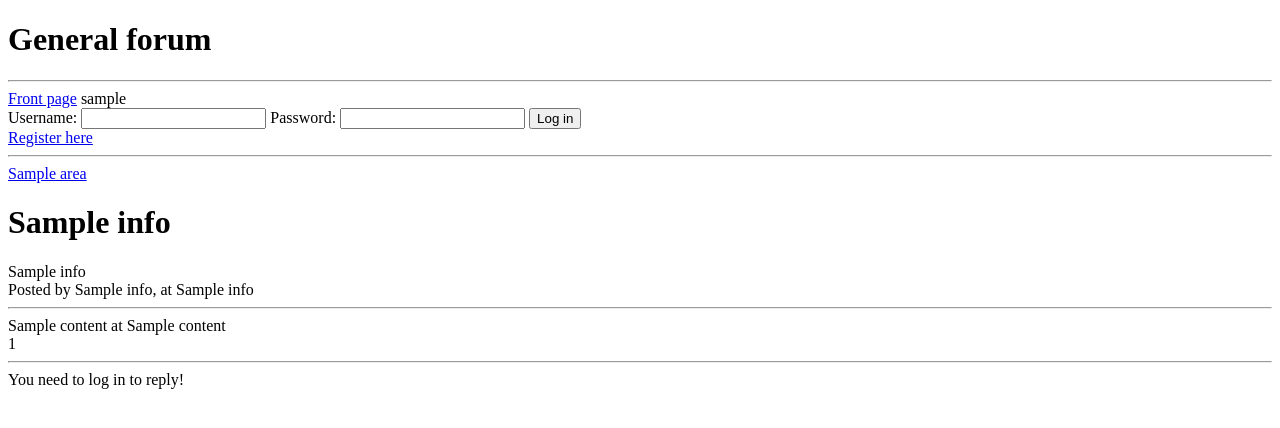
After one commit to mcdongo/forum, a Flask app: template templates/thread.html in a window 1280 px wide. The commit adds this page. Shown: the top 428 px of the page. Run offline with Flask 2, Linux system fonts and the light colour scheme; the template is opened without the code that fills it: most values are stand-ins (such as "Sample title", 1, 10 or a date in 2020).

Commit message:
Ensimmäinen toimiva osa sivusta; rekisteröinti sekä sisäänkirjautuminen toimii, ketjujen luonti ja niihen vastaaminen toimii. Etusivu vielä rikki, eikä admin-toimintoja ole lisätty.

```diff
--- a/app.py
+++ b/app.py
@@ -1,5 +1,5 @@
 from flask import Flask
-from flask import redirect, render_template, request, session, url_for
+from flask import redirect, render_template, request, session, url_for, abort
 from os import getenv
 
 
@@ -21,6 +21,7 @@ def login():
         return redirect(url_for("loginFailed",loginValue=status))
     #succesful login
     session["username"] = username
+    session["user_id"] = db.getId(username)
     return redirect("/")
 
 @app.route("/<int:loginValue>")
@@ -52,3 +53,47 @@ def registration():
 @app.route("/registrationfailed")
 def registrationFailed():
     return render_template("register.html",value="Username already exists.")
+
+@app.route("/area/<int:id>")
+def area(id):
+    area, contents = db.getArea(id)
+    if area == False or contents == False:
+        abort(403)
+
+    return render_template("area.html",area=area,contents=contents)
+
+@app.route("/area/<int:area_id>/<int:thread_id>")
+def thread(area_id,thread_id):
+    thread_info,contents = db.getThreadContent(thread_id)
+    if thread_info == False: #Check if thread is unlisted=deleted
+        abort(403)
+    area_name = db.getAreaName(thread_id)
+    return render_template("thread.html",info=thread_info,contents=contents,area=[area_id,area_name],thread_id=thread_id)
+
+@app.route("/newthread", methods=["POST"])
+def newThread():
+    if not session["username"]:
+        abort(403)
+    topic = request.form["topic"]
+    message = request.form["message"]
+    user_id = session["user_id"]
+    area_id = request.form["area_id"]
+    if len(topic) > 100 or len(message) > 1000:
+        return redirect("/area/{0}".format(area_id))
+
+    thread_id = db.createThread(topic,message,area_id,user_id)
+
+    return redirect("/area/{0}/{1}".format(area_id,thread_id))
+
+@app.route("/reply", methods=["POST"])
+def replytoThread():
+    message = request.form["message"]
+    thread_id = request.form["thread_id"]
+    area_id = request.form["area_id"]
+    user_id = session["user_id"]
+
+    if len(message) > 1000:
+        return redirect("/area/{0}/{1}".format(area_id,thread_id))
+
+    db.saveReply(message,thread_id,area_id,user_id)
+    return redirect("/area/{0}/{1}".format(area_id,thread_id))
--- a/templates/index.html
+++ b/templates/index.html
@@ -3,12 +3,10 @@
 {% block title %}Front page{% endblock %}
 {% block content %}
 <h1>Welcome to a general forum!</h1>
-
-<hr>
 <h2>Here are all of the discussion areas:</h2>
 {% for area in areas %}
-{{ area[0] }}<br>
-{{ area[1] }} threads, {{ area[2] }} messages, last posted at: {{ area[3] }}
+<a href="/area/{{ area[0] }}"">{{ area[1] }}</a><br>
+{{ area[2] }} threads, {{ area[3] }} messages, last posted at: {{ area[4] }}
 <hr>
 {% endfor %}
 {% endblock %}
--- a/templates/layout.html
+++ b/templates/layout.html
@@ -16,5 +16,5 @@ Password:
 </form>
 <a href="/register">Register here</a>
 {% endif %}
-
+<hr>
 {% block content %}{% endblock %}
--- /dev/null
+++ b/templates/thread.html
@@ -0,0 +1,26 @@
+<!DOCTYPE html>
+{% extends "layout.html" %}
+{% block title %}{{ area[2] }}{% endblock %}
+{% block content %}
+<a href="/area/{{ area[0] }}">{{ area[1] }}</a><br>
+<h1>{{ info[0] }}</h1>
+{{ info[1] }}<br>
+Posted by {{ info[2] }}, at {{ info[3] }}
+<hr>
+{% for content in contents %}
+{{ content[1] }} at {{ content[2] }}<br>
+{{ content[0] }}
+<hr>
+{% endfor %}
+{% if session.username %}
+<form action="/reply" method="POST">
+    Reply to thread (max 1000 characters): <br>
+    <textarea name="message" rows="5" cols="40"></textarea><br>
+    <input type="submit" value="Reply">
+    <input type="hidden" name="thread_id" value="{{ thread_id }}">
+    <input type="hidden" name="area_id" value="{{ area[0] }}">
+</form>
+{% else %}
+You need to log in to reply!
+{% endif %}
+{% endblock %}
```
Also changed, not shown: db.py (+58 -5 lines), templates/area.html (added, +28 -0 lines), templates/register.html (+2 -5 lines).
